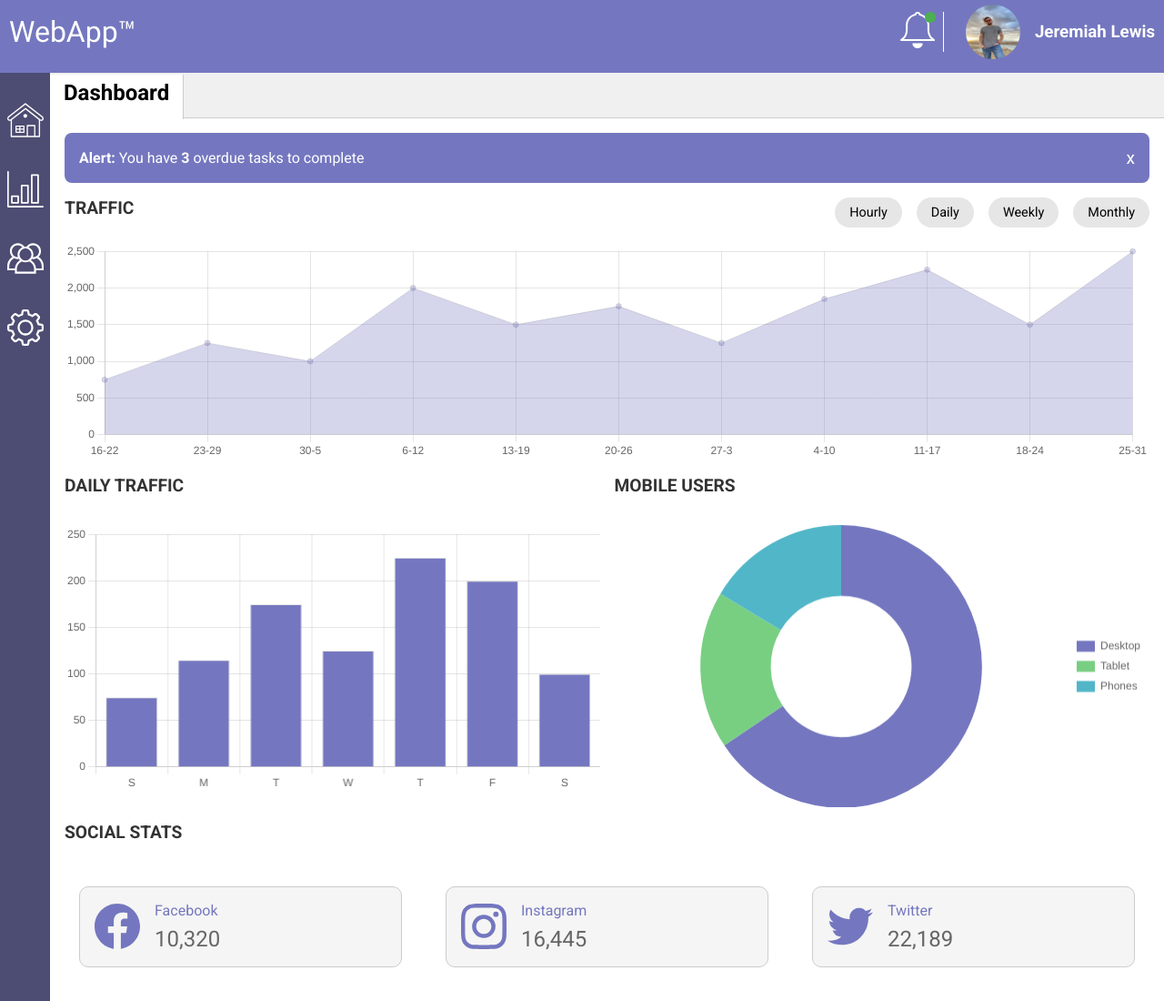
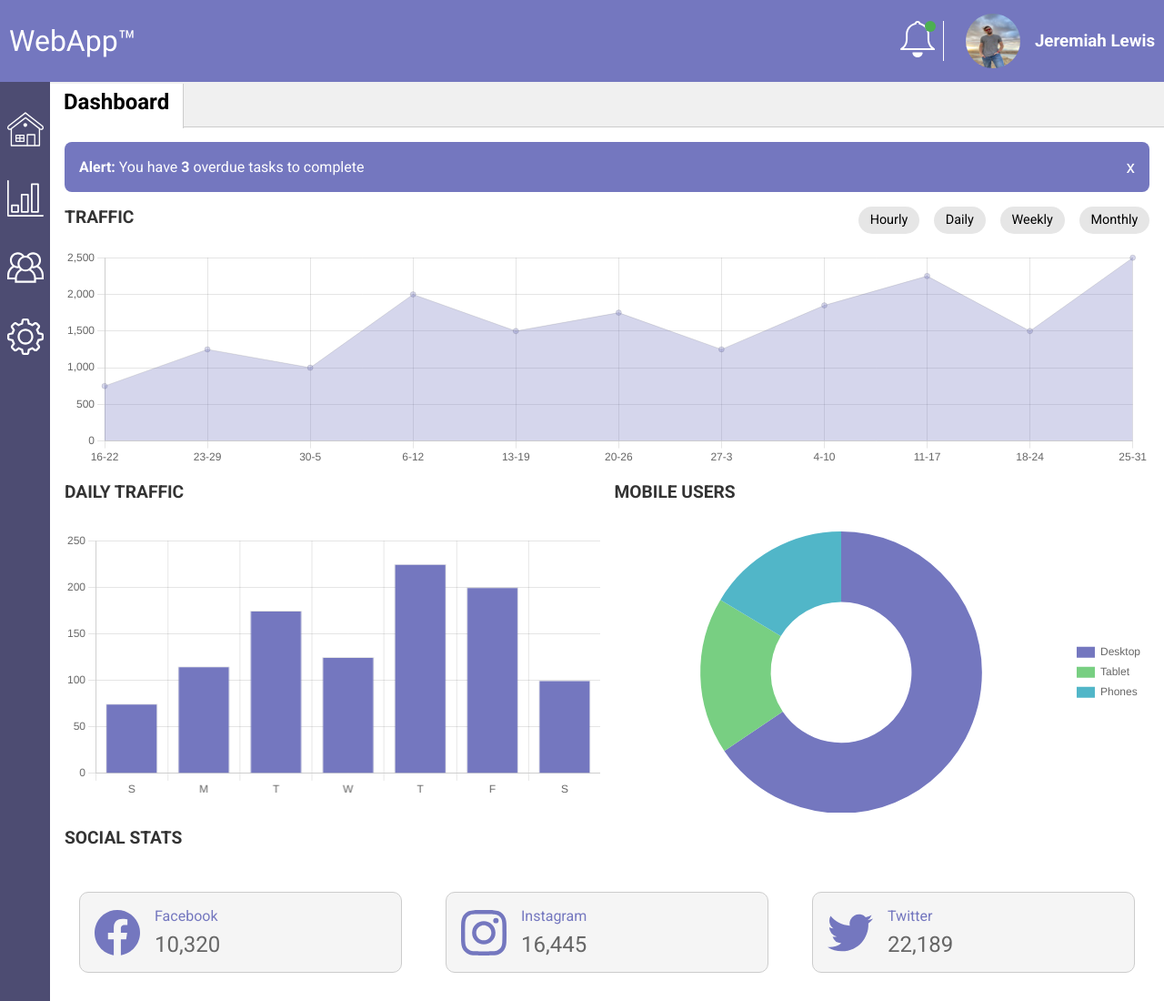
Before and after one commit to jclewis17/tech-degree-project-7, a plain HTML site: page index.html in a window 1280 px wide. Shown: the top 1100 px of the page at 91% size. Drawn offline with nearby package versions, Linux system fonts and the light colour scheme.

Commit message:
Fixed 320px screen width

```diff
--- a/css/styles.css
+++ b/css/styles.css
@@ -55,12 +55,15 @@
 
     .header-content {
       display: flex;
+      flex-wrap: wrap;
+      overflow-x: hidden;
       align-items: center;
       justify-content: flex-start;
       color: #fff;
       padding-bottom: 10px;
-      margin-left: 10px;
-      margin-right: 10px;
+      margin-left: auto;
+      margin-right: auto;
+      padding: 10px;
     }
 
     .header-content h1 {
@@ -290,7 +293,9 @@
 
     .traffic-nav {
       display: flex;
+      flex-wrap: wrap;
       justify-content: center;
+      gap: 0.5rem;
       list-style: none;
       gap: 1rem;
       padding: 0;
@@ -298,7 +303,8 @@
 
     .traffic-nav-link {
       background-color: #e6e6e6;
-      padding: 0.5rem 1rem;
+      font-size: 0.8rem;
+  padding: 0.4rem 0.8rem;
       border-radius: 20px;
       cursor: pointer;
       font-size: 0.9rem;
```
